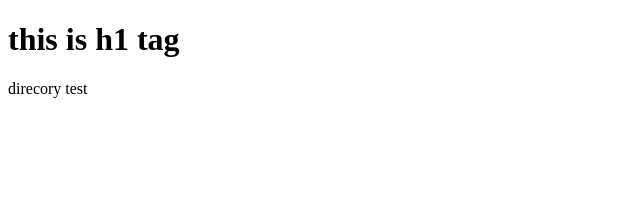
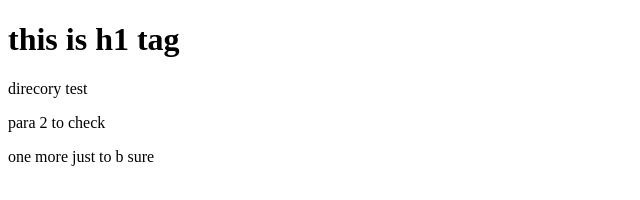
Before and after one commit to bbavkar/Angular-CSD, a plain HTML site: page newdire/directory-test.html in a window 1280 px wide. Shown: the whole page, without its empty margins (0-640 px from the left). Drawn offline with Linux system fonts and the light colour scheme.

Commit message:
third commit to check resetting or fetching of old version

```diff
--- a/newdire/directory-test.html
+++ b/newdire/directory-test.html
@@ -3,5 +3,7 @@
     <body>
         <h1>this is h1 tag</h1>
         <p>direcory test</p>
+        <p>para 2 to check</p>
+        <p>one more just to b sure</p>
     </body>
 </html>
```
